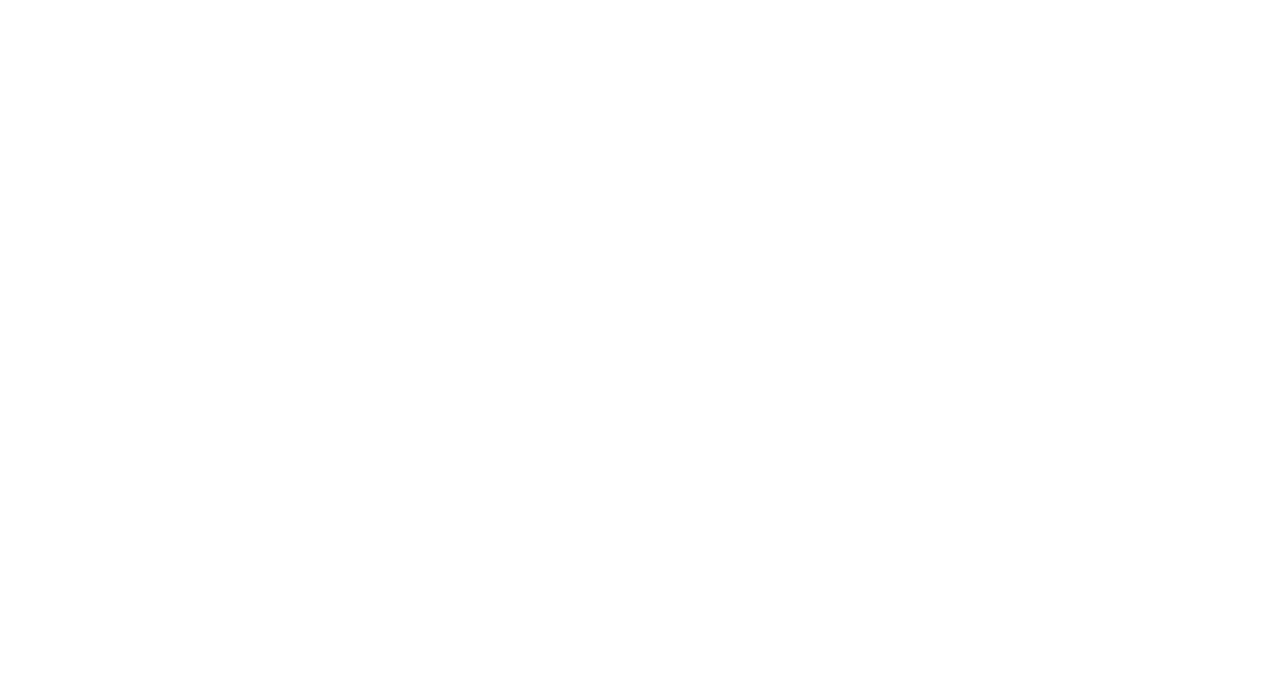
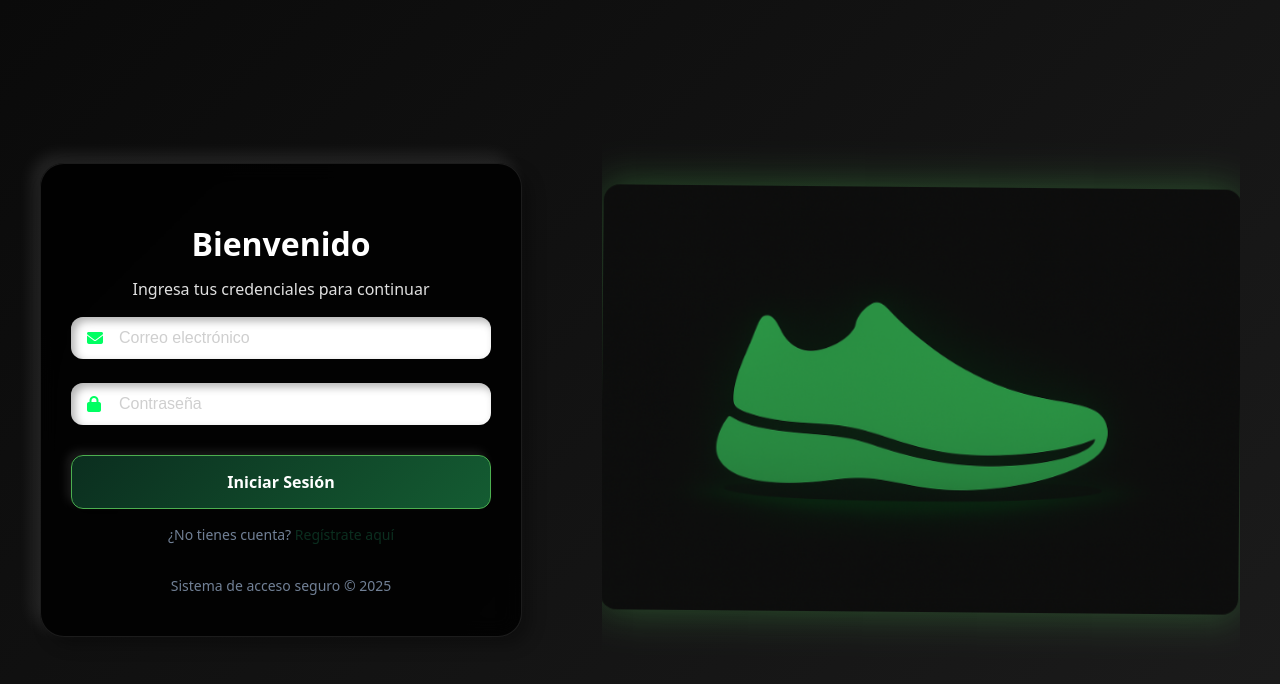
Before and after one commit to Raul-dd/LiveTrace, a React (Vite) app: page /login in a window 1280 px wide. Shown: the top 684 px of the page. Built offline with nearby package versions, Linux system fonts and the light colour scheme.

Commit message:
Login reemplazado

```diff
--- a/src/pages/LoginPage.jsx
+++ b/src/pages/LoginPage.jsx
@@ -1,9 +1,321 @@
-import React from "react";
+// src/pages/LoginPage.jsx
+import React, { useRef, useEffect } from "react";
+import styled, { keyframes } from "styled-components";
+import { useNavigate } from "react-router-dom";
+import { loginUser } from "../services/authService";
+import { ref, get } from "firebase/database";
+import { db } from "../firebaseConfig";
+
+/*  ⬇️  NUEVO: font-awesome completa (solo CSS, sin componentes)  */
+import "@fortawesome/fontawesome-free/css/all.min.css";
+
+/* ------------------------  ESTILOS  ------------------------ */
+
+const rippleAnim = keyframes`
+  0%   { width:0; height:0; opacity:.5; }
+  100% { width:500px; height:500px; opacity:0; }
+`;
+const float = keyframes`
+  0%   { transform:translateY(0) rotate(.5deg); }
+  50%  { transform:translateY(-6px) rotate(-.5deg); }
+  100% { transform:translateY(0) rotate(.5deg); }
+`;
+const glowPulse = keyframes`
+  from { opacity:.3; transform:scale(.98); }
+  to   { opacity:.5; transform:scale(1.02); }
+`;
+
+const Page = styled.div`
+  --primary: #0b2e1f;
+  --secondary: #145C32;
+  --accent: #4CAF50;
+  --shadowL: rgba(255,255,255,.1);
+  --shadowD: rgba(0,0,0,.3);
+  --bg0: #0a0a0a;
+  --bg1: #1c1c1c;
+  --card: rgba(0,0,0,.85);
+  --text: #fff;
+  --input: #fff;
+  --placeholder: #cfcfcf;
+
+  width: 100vw;
+  height: 100vh;
+  overflow: hidden;
+  background: linear-gradient(135deg, var(--bg0), var(--bg1));
+  color: var(--text);
+  display: flex;
+  align-items: center;
+  justify-content: center;
+`;
+
+const Layout = styled.div`
+  width: 100%;
+  height: 100vh;
+  max-width: 1400px;
+  margin: 0 auto;
+  padding: 0 40px;
+  display: flex;
+  align-items: center;
+  justify-content: center;
+  gap: 80px;
+
+  @media(max-width: 1024px){
+    gap: 30px;
+    flex-direction: column;
+    justify-content: center;
+    padding: 40px 20px;
+  }
+`;
+
+const Card = styled.div`
+  width: 100%;
+  max-width: 420px;
+  padding: 40px 30px;
+  background: var(--card);
+  border-radius: 24px;
+  border: 1px solid rgba(255, 255, 255, 0.1);
+  backdrop-filter: blur(10px);
+  box-shadow: 8px 8px 16px var(--shadowD), -8px -8px 16px var(--shadowL);
+  transition: 0.3s ease;
+
+  &:hover {
+    transform: translateY(-5px);
+  }
+
+  @media (max-width: 768px) {
+    width: 90%;
+    margin: 0 0 20px;
+  }
+`;
+
+const Header = styled.div`
+  text-align:center;
+  h1{ font-size:32px; font-weight:700; margin-bottom:8px; }
+  p{ color:#e0e0e0; }
+`;
+
+const FormGroup = styled.div`
+  position: relative;
+  margin-bottom: 24px;
+  display: flex;
+  justify-content: center;
+  align-items: center;
+
+  .icon {
+    position: absolute;
+    left: 16px;
+    top: 50%;
+    transform: translateY(-50%);
+    color: #00ff62ff;
+    z-index: 2;
+    transition: all 0.3s ease;
+    pointer-events: none;
+  }
+
+  &.focused .icon {
+    color: #90EE90;
+  }
+`;
+
+const Input = styled.input`
+  width: 100%;
+  max-width: 100%;
+  font-size: 16px;
+  font-weight: 500;
+  padding: 12px 14px 12px 48px;
+  border: none;
+  border-radius: 12px;
+  background: var(--input);
+  box-shadow: inset 4px 4px 8px var(--shadowD), inset -4px -4px 8px var(--shadowL);
+  outline: none;
+  box-sizing: border-box;
+  &::placeholder {
+    color: var(--placeholder);
+  }
+  color: var(--primary);
+`;
+
+const Button = styled.button`
+  width:100%; padding:15px; margin-top:6px;
+  font-weight:600; font-size:16px; color:#fff;
+  border:none; border-radius:12px; cursor:pointer;
+  background:linear-gradient(135deg,var(--primary),var(--secondary));
+  border:1px solid var(--accent);
+  box-shadow:4px 4px 8px var(--shadowD), -4px -4px 8px var(--shadowL);
+  overflow:hidden; position:relative; transition:.3s;
+
+  &:hover{ opacity:.95; transform:translateY(-2px); }
+  &:active{ transform:translateY(0); box-shadow:inset 4px 4px 8px rgba(0,0,0,.2); }
+  span.ripple{
+    position:absolute; border-radius:50%; pointer-events:none;
+    background:rgba(255,255,255,.5); animation:${rippleAnim} .8s linear;
+    transform:translate(-50%,-50%);
+  }
+`;
+
+const Prompt = styled.div`
+  margin-top:15px; text-align:center; font-size:14px; color:#718096;
+  a{ color:var(--primary); text-decoration:none; font-weight:500;
+     &:hover{ text-decoration:underline; color:var(--accent); }
+  }
+`;
+
+const Footer = styled.div`
+  margin-top:30px; text-align:center; font-size:14px; color:#718096;
+`;
+
+const Hero = styled.div`
+  width:60%; height:100%; position:relative;
+  display:flex; align-items:center; justify-content:center; overflow:hidden;
+  @media(max-width:768px){ display:none; }
+`;
+
+const Parallax = styled.div`
+  width:100%; height:100%; perspective:1000px; transform-style:preserve-3d;
+  display:flex; align-items:center; justify-content:center;
+`;
+
+const SneakerWrap = styled.div`
+  position:relative; width:100%; max-width:700px; animation:${float} 3s ease-in-out infinite;
+  display:flex; justify-content:center;
+`;
+
+const Glow = styled.div`
+  position:absolute; inset:0;
+  border:2px solid var(--accent); border-radius:30% 70% 70% 30% / 30% 30% 70% 70%;
+  filter:blur(15px); opacity:.4; animation:${glowPulse} 3s infinite alternate;
+`;
+
+const SneakerImg = styled.img`
+  width:100%; border-radius:16px; filter:drop-shadow(0 0 20px rgba(76,175,80,.4));
+`;
+
+/* ------------------------  COMPONENTE  ------------------------ */
 
 export default function LoginPage() {
+  const navigate = useNavigate();
+  const emailRef   = useRef(null);
+  const passRef    = useRef(null);
+  const btnRef     = useRef(null);
+  const shoeRef    = useRef(null);
+  const wrapperRef = useRef(null);
+
+  // Login handler -------------------------------------------------
+  const handleLogin = async (e) => {
+    e.preventDefault();
+    const form = {
+      email: emailRef.current.value,
+      password: passRef.current.value,
+    };
+    try {
+      const { uid } = await loginUser(form);
+      const snapshot = await get(ref(db, `users/${uid}`));
+      const userData = snapshot.val();
+      localStorage.setItem("user", JSON.stringify({
+        uid,
+        role: userData?.role || "Usuario"
+      }));
+      navigate(userData?.role === "Administrador" ? "/admin" : "/user");
+    } catch (err) {
+      alert("Error: " + err.message);
+    }
+  };
+
+  /* ------------------ EFECTOS JS ORIGINAL ------------------ */
+  useEffect(() => {
+    // Ripple
+    const btn = btnRef.current;
+    const createRipple = (e) => {
+      const rect = btn.getBoundingClientRect();
+      const x = e.clientX - rect.left;
+      const y = e.clientY - rect.top;
+      const ripple = document.createElement("span");
+      ripple.className = "ripple";
+      ripple.style.left = `${x}px`;
+      ripple.style.top  = `${y}px`;
+      btn.appendChild(ripple);
+      setTimeout(() => ripple.remove(), 800);
+    };
+    btn.addEventListener("click", createRipple);
+
+    // Focus styles
+    const setFocus = (input, add) =>
+      input.parentNode.classList[add ? "add" : "remove"]("focused");
+    const email = emailRef.current, pass = passRef.current;
+    [email, pass].forEach((inp) => {
+      inp.addEventListener("focus", () => setFocus(inp, true));
+      inp.addEventListener("blur", () => setFocus(inp, !!inp.value));
+    });
+
+    // Parallax
+    const move = (e) => {
+      if (window.innerWidth <= 768) return;
+      const xAxis = (window.innerWidth / 2 - e.pageX) / 25;
+      const yAxis = (window.innerHeight / 2 - e.pageY) / 25;
+      shoeRef.current.style.transform =
+        `translateX(${xAxis}px) translateY(${yAxis}px) rotate(${xAxis / 2}deg)`;
+    };
+    document.addEventListener("mousemove", move);
+
+    return () => {
+      btn.removeEventListener("click", createRipple);
+      document.removeEventListener("mousemove", move);
+    };
+  }, []);
+
+  /* ------------------------  UI  ------------------------ */
   return (
-    <div style={{ color: "white", textAlign: "center", marginTop: "80px" }}>
-      <h1>Página de Login</h1>
-    </div>
+    <Page>
+      <Layout>
+        {/* ---------- Tarjeta de Login ---------- */}
+        <Card>
+          <Header>
+            <h1>Bienvenido</h1>
+            <p>Ingresa tus credenciales para continuar</p>
+          </Header>
+
+          <form onSubmit={handleLogin} autoComplete="off">
+            <FormGroup>
+              <Input
+                type="email"
+                ref={emailRef}
+                placeholder="Correo electrónico"
+                className="form-control"
+              />
+              <i className="fas fa-envelope icon" />
+            </FormGroup>
+
+            <FormGroup>
+              <Input
+                type="password"
+                ref={passRef}
+                placeholder="Contraseña"
+                className="form-control"
+              />
+              <i className="fas fa-lock icon" />
+            </FormGroup>
+
+            <Button ref={btnRef} type="submit">Iniciar Sesión</Button>
+
+            <Prompt>
+              ¿No tienes cuenta?{" "}
+              <a href="/register">Regístrate aquí</a>
+            </Prompt>
+          </form>
+
+          <Footer>Sistema de acceso seguro © 2025</Footer>
+        </Card>
+
+        {/* ---------- Hero con tenis ---------- */}
+        <Hero>
+          <Parallax ref={wrapperRef}>
+            <SneakerWrap ref={shoeRef}>
+              <Glow />
+              <SneakerImg src="/images/tenis.png" alt="Tenis deportivo" />
+            </SneakerWrap>
+          </Parallax>
+        </Hero>
+      </Layout>
+    </Page>
   );
 }
```
